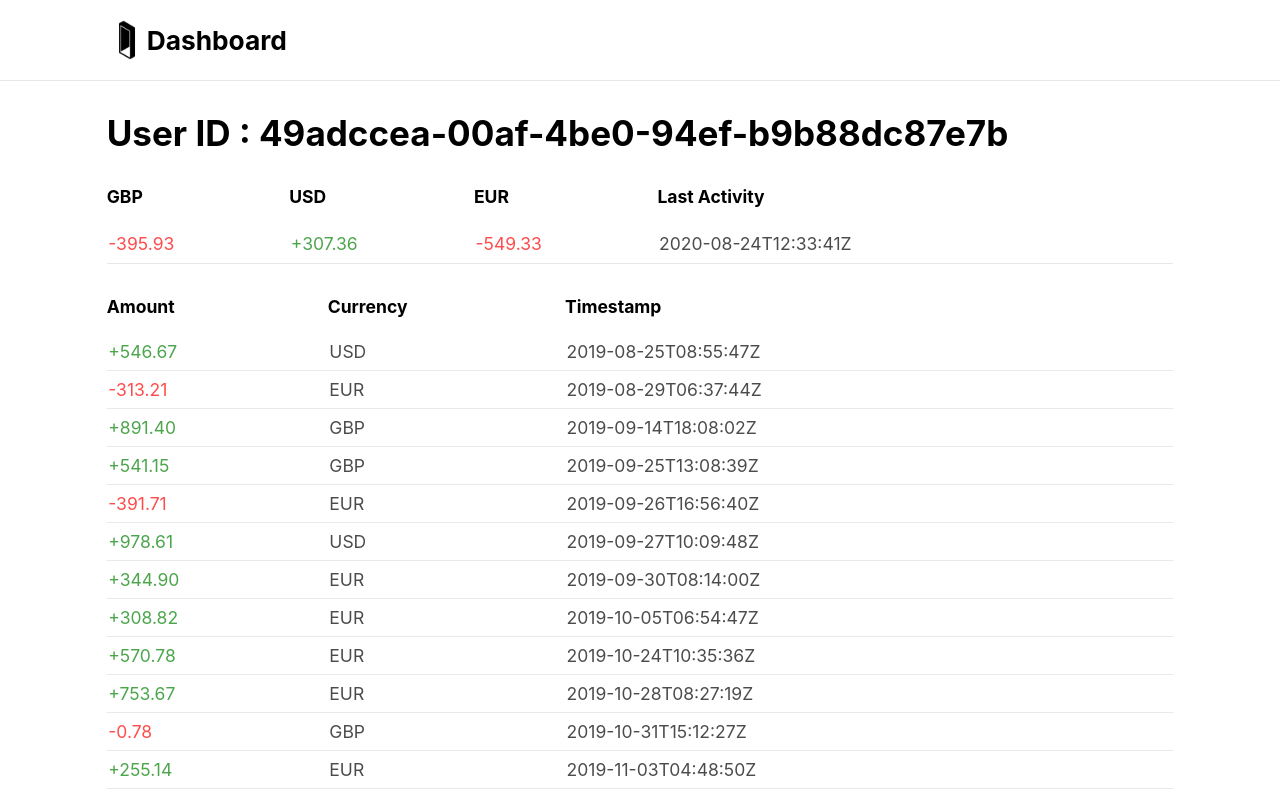
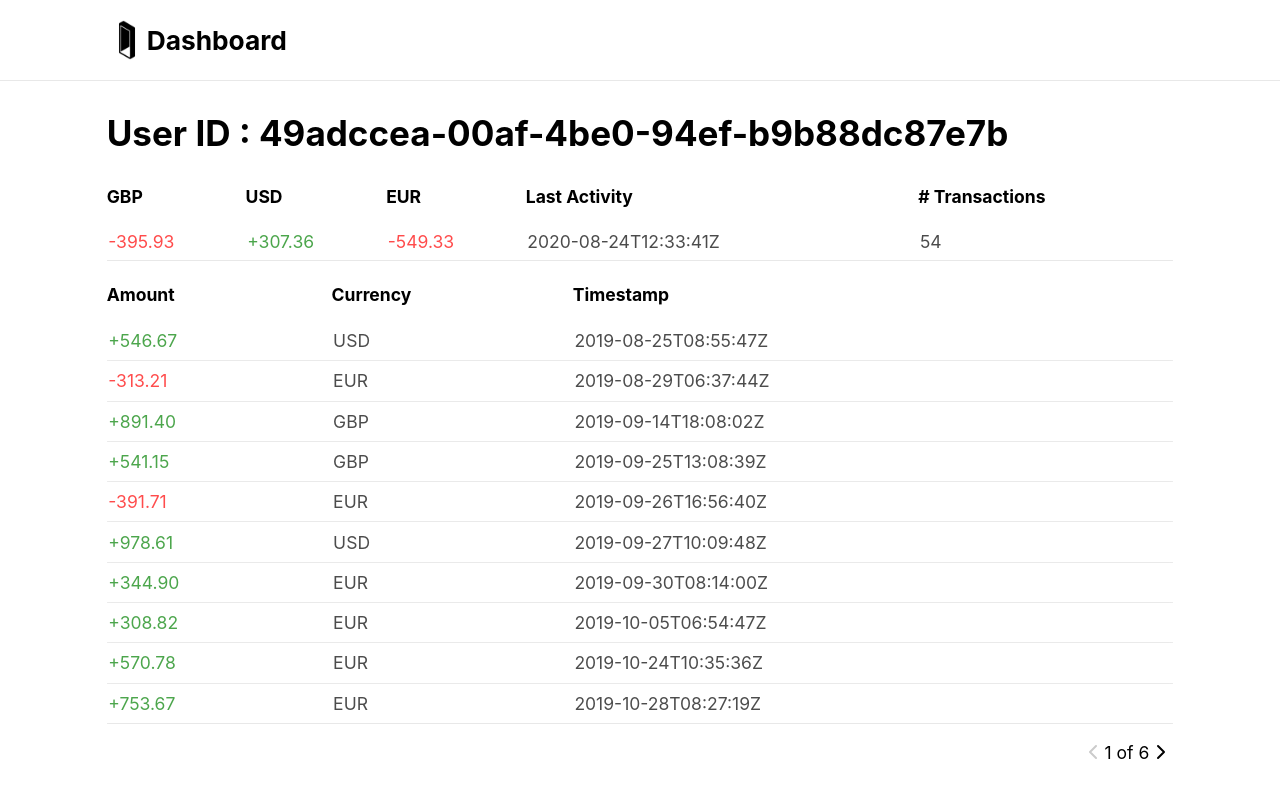
Before and after one commit to philippepowell24/monolith-take-home, a React (Create React App) app: page /transactions in a window 1280 px wide. Both pictures are taken after a click on the element 639 px from the left and 244 px from the top of the page. Shown: the top 800 px of the page. Built offline with nearby package versions, Linux system fonts and the light colour scheme.

Commit message:
feat: added pagination to single user screen + refactored pagination logic into custom hook

```diff
--- a/src/components/table/TableStyles.js
+++ b/src/components/table/TableStyles.js
@@ -36,6 +36,7 @@ const TableRow = styled.tr`
       -moz-box-shadow: 0px 0px 5px 1px rgba(164,164,164,0.25);
     }
     `}
+  ${({ fullHeight = false }) => fullHeight && `height: 100%;`}
 `;
 
 const TableCell = styled.td`
--- a/src/containers/Balances.js
+++ b/src/containers/Balances.js
@@ -6,15 +6,23 @@ import styled from 'styled-components';
 import { Loader, Paginator, Spacer, Table } from '../components';
 import { ROUTES } from '../constants/routes';
 import { formatPriceForCell, isBalancePositive } from '../helpers/currency';
+import {
+  paginateTransactions,
+  calcTotalNumberOfPages,
+} from '../helpers/pagination';
+import usePaginator from '../hooks/usePaginator';
 import useTransactions from '../hooks/useTransactions';
 
 const RESULTS_PER_PAGE = 10;
 
 const Balances = () => {
   const { processedTransactions, loading, error } = useTransactions();
+  const totalNumberOfPages = calcTotalNumberOfPages(
+    processedTransactions,
+    RESULTS_PER_PAGE
+  );
+  const [page, handlePaginatorClick] = usePaginator(totalNumberOfPages);
   const history = useHistory();
-  const [page, setPage] = React.useState(1);
-
   const transition = useTransition(page, {
     initial: { opacity: 1, transform: 'translate3d(0, 0, 0)' },
     from: { opacity: 0, transform: 'translate3d(100%, 0, 0)' },
@@ -22,58 +30,34 @@ const Balances = () => {
     leave: { opacity: 0, transform: 'translate3d(-100%, 0, 0)' },
   });
 
-  const totalNumberOfPages = Math.ceil(
-    processedTransactions?.length / RESULTS_PER_PAGE
-  );
+  // const totalNumberOfPages = calcTotalNumberOfPages(
+  //   processedTransactions,
+  //   RESULTS_PER_PAGE
+  // );
 
-  const handlePaginatorClick = (direction) => {
-    switch (direction) {
-      case 'left': {
-        if (page > 1) {
-          setPage((prev) => prev - 1);
-        }
-        break;
-      }
-      case 'right': {
-        if (page < totalNumberOfPages) {
-          setPage((prev) => prev + 1);
-        }
-        break;
-      }
-      default: {
-      }
-    }
-  };
+  // const handlePaginatorClick = (direction) => {
+  //   switch (direction) {
+  //     case 'left': {
+  //       if (page > 1) {
+  //         setPage((prev) => prev - 1);
+  //       }
+  //       break;
+  //     }
+  //     case 'right': {
+  //       if (page < totalNumberOfPages) {
+  //         setPage((prev) => prev + 1);
+  //       }
+  //       break;
+  //     }
+  //     default: {
+  //     }
+  //   }
+  // };
 
-  const paginateTransactions = (
-    transactions,
-    totalNumberOfPages,
-    resultsPerPage = RESULTS_PER_PAGE
-  ) => {
-    const paginatedResult = [];
-    let start = 0;
-    let end = resultsPerPage;
-
-    // console.log(transactions?.slice(0, resultsPerPage));
-
-    for (let i = 0; i < totalNumberOfPages; i++) {
-      paginatedResult.push(transactions.slice(start, end));
-      start += resultsPerPage;
-      end += resultsPerPage;
-    }
-
-    // console.log({ totalNumberOfPages, paginatedResult });
-    return paginatedResult;
-  };
-
-  // console.log({ processedTransactions });
-
-  const transactions = React.useMemo(
+  const balances = React.useMemo(
     () => paginateTransactions(processedTransactions, totalNumberOfPages),
     [processedTransactions, totalNumberOfPages]
   );
-
-  // console.log({ transactions });
 
   if (loading) {
     return (
@@ -85,7 +69,7 @@ const Balances = () => {
   return (
     <Container>
       <div style={{ position: 'relative', height: '100%', width: '100%' }}>
-        {transition((props, item, key) => (
+        {transition((props, _, key) => (
           <Table style={props} key={key}>
             <Table.Head>
               <Table.Row hover={false} pointer={false} opacity={1}>
@@ -96,9 +80,8 @@ const Balances = () => {
                 <Table.Header>Last Activity</Table.Header>
               </Table.Row>
             </Table.Head>
-            {/* <Spacer marginBottom={'1rem'} marginTop={'1rem'} /> */}
             <Table.Body>
-              {transactions[page - 1]?.map((e) => (
+              {balances[page - 1]?.map((e) => (
                 <Table.Row
                   key={e?.userId}
                   onClick={() =>
--- /dev/null
+++ b/src/helpers/pagination.js
@@ -0,0 +1,21 @@
+const calcTotalNumberOfPages = (data = [], resultsPerPage = 10) =>
+  Math.ceil(data?.length / resultsPerPage);
+
+const paginateTransactions = (
+  transactions,
+  totalNumberOfPages,
+  resultsPerPage = 10
+) => {
+  const paginatedResult = [];
+  let start = 0;
+  let end = resultsPerPage;
+
+  for (let i = 0; i < totalNumberOfPages; i++) {
+    paginatedResult.push(transactions.slice(start, end));
+    start += resultsPerPage;
+    end += resultsPerPage;
+  }
+  return paginatedResult;
+};
+
+export { calcTotalNumberOfPages, paginateTransactions };
--- /dev/null
+++ b/src/hooks/usePaginator.js
@@ -0,0 +1,26 @@
+import React from 'react';
+
+const usePaginator = (totalNumberOfPages) => {
+  const [page, setPage] = React.useState(1);
+  const handlePaginatorClick = (direction) => {
+    switch (direction) {
+      case 'left': {
+        if (page > 1) {
+          setPage((prev) => prev - 1);
+        }
+        break;
+      }
+      case 'right': {
+        if (page < totalNumberOfPages) {
+          setPage((prev) => prev + 1);
+        }
+        break;
+      }
+      default: {
+      }
+    }
+  };
+  return [page, handlePaginatorClick];
+};
+
+export default usePaginator;
--- a/src/pages/UserBalanceDetail.js
+++ b/src/pages/UserBalanceDetail.js
@@ -1,9 +1,17 @@
+import { useTransition } from '@react-spring/core';
 import React from 'react';
 import { useLocation, useParams } from 'react-router-dom';
 import styled from 'styled-components';
-import { Heading, Spacer, Table } from '../components';
+import { Heading, Loader, Paginator, Spacer, Table } from '../components';
 import { formatPriceForCell, isBalancePositive } from '../helpers/currency';
+import {
+  calcTotalNumberOfPages,
+  paginateTransactions,
+} from '../helpers/pagination';
+import usePaginator from '../hooks/usePaginator';
 import useTransactions from '../hooks/useTransactions';
+
+const RESULTS_PER_PAGE = 10;
 
 const UserBalanceDetail = () => {
   const params = useParams();
@@ -11,6 +19,36 @@ const UserBalanceDetail = () => {
   const [userBalance] = processedTransactions.filter(
     (e) => e?.userId === params?.userId
   );
+  const totalNumberOfPages = calcTotalNumberOfPages(
+    userBalance?.total?.transactions,
+    RESULTS_PER_PAGE
+  );
+
+  const [page, handlePaginatorClick] = usePaginator(totalNumberOfPages);
+
+  const transition = useTransition(page, {
+    initial: { opacity: 1, transform: 'translate3d(0, 0, 0)' },
+    from: { opacity: 0, transform: 'translate3d(100%, 0, 0)' },
+    enter: { opacity: 1, transform: 'translate3d(0, 0, 0)' },
+    leave: { opacity: 0, transform: 'translate3d(-100%, 0, 0)' },
+  });
+
+  const transactions = React.useMemo(
+    () =>
+      paginateTransactions(
+        userBalance?.total?.transactions,
+        totalNumberOfPages
+      ),
+    [userBalance?.total?.transactions, totalNumberOfPages]
+  );
+
+  if (loading) {
+    return (
+      <Container>
+        <Loader />
+      </Container>
+    );
+  }
 
   return (
     <>
@@ -26,6 +64,7 @@ const UserBalanceDetail = () => {
                 <Table.Header>USD</Table.Header>
                 <Table.Header>EUR</Table.Header>
                 <Table.Header>Last Activity</Table.Header>
+                <Table.Header># Transactions</Table.Header>
               </Table.Row>
             </Table.Head>
             <Table.Body>
@@ -52,13 +91,17 @@ const UserBalanceDetail = () => {
                   {formatPriceForCell(userBalance?.total?.EUR)}
                 </Table.Cell>
                 <Table.Cell>{userBalance?.total?.lastActivity}</Table.Cell>
+                <Table.Cell>
+                  {userBalance?.total?.transactions?.length}
+                </Table.Cell>
               </Table.Row>
             </Table.Body>
           </Table>
         </div>
         <Spacer />
         <div style={{ position: 'relative', height: '100%', width: '100%' }}>
-          <Table>
+          {transition((props, _, key) => (
+            <Table style={props}>
               <Table.Head>
                 <Table.Row hover={false} pointer={false} opacity={1}>
                   <Table.Header>Amount</Table.Header>
@@ -67,7 +110,7 @@ const UserBalanceDetail = () => {
                 </Table.Row>
               </Table.Head>
               <Table.Body>
-              {userBalance?.total?.transactions?.map((e) => {
+                {transactions[page - 1]?.map((e) => {
                   const amount = parseFloat(e?.amount);
                   return (
                     <Table.Row key={e?.amount} hover={false} pointer={false}>
@@ -81,9 +124,28 @@ const UserBalanceDetail = () => {
                     </Table.Row>
                   );
                 })}
+                {transactions[page - 1]?.length < RESULTS_PER_PAGE && (
+                  <Table.Row fullHeight />
+                )}
               </Table.Body>
             </Table>
+          ))}
         </div>
+        <Spacer marginTop={'0.5rem'} marginBottom={'1rem'} />
+        <Paginator>
+          <Paginator.Left
+            onClick={() => handlePaginatorClick('left')}
+            style={{ opacity: page === 1 ? 0.2 : 1, cursor: 'pointer' }}
+          />
+          <Paginator.Text>{`${page} of ${totalNumberOfPages}`}</Paginator.Text>
+          <Paginator.Right
+            onClick={() => handlePaginatorClick('right')}
+            style={{
+              opacity: page === totalNumberOfPages ? 0.2 : 1,
+              cursor: 'pointer',
+            }}
+          />
+        </Paginator>
       </Container>
     </>
   );
@@ -93,7 +155,7 @@ export default UserBalanceDetail;
 
 const Container = styled.div`
   width: ${({ width = '100%' }) => width};
-  height: ${({ height = '65vh' }) => height};
+  height: ${({ height = '55vh' }) => height};
   position: relative;
   grid-column: 2/12;
 `;
```
Lines whose indentation alone changed are shown as unchanged.
